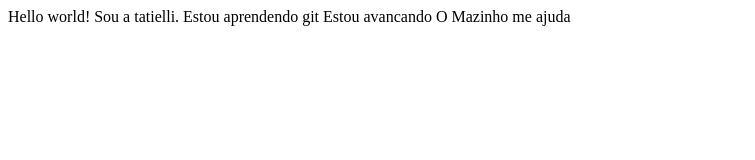
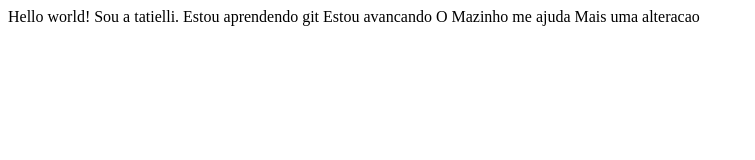
Before and after one commit to bertoldi-tatielli/aprendendo-git, a plain HTML site: page index.html in a window 1280 px wide. Shown: the whole page, without its empty margins (0-755 px from the left). Drawn offline with Linux system fonts and the light colour scheme.

Commit message:
mais uma alteracao

```diff
--- a/index.html
+++ b/index.html
@@ -14,5 +14,7 @@
     Estou avancando
 
     O Mazinho me ajuda
+
+    Mais uma alteracao
 </body>
 </html>
```
